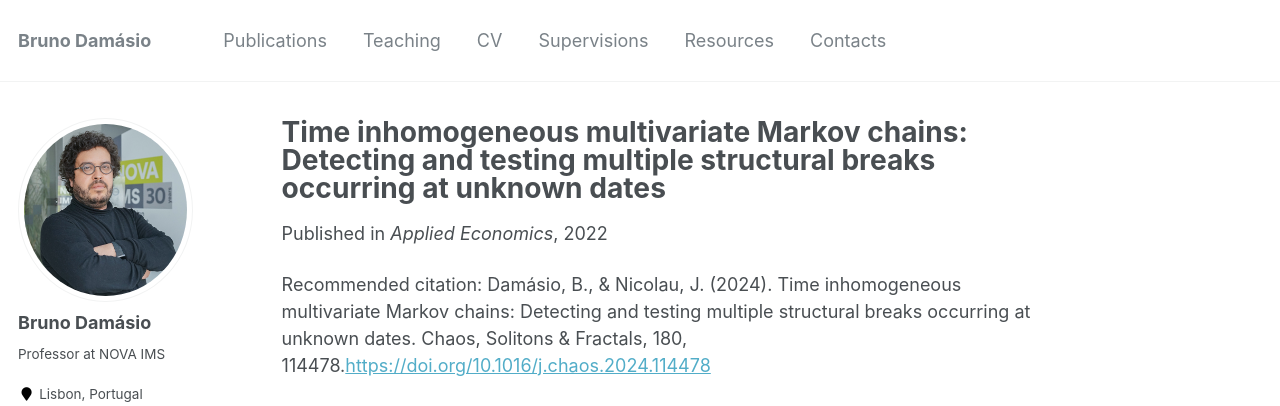
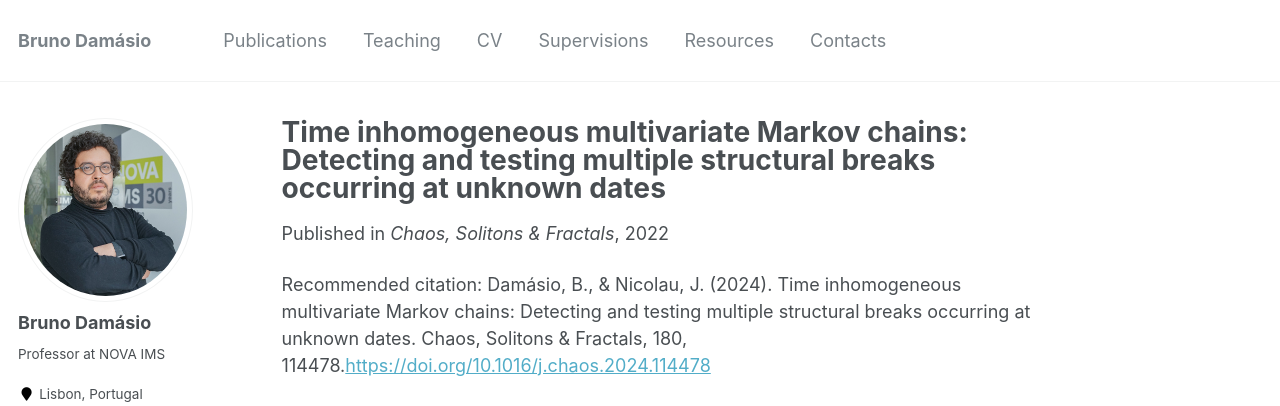
Before and after one commit to damasiob/damasiob.github.io, a Jekyll site: the page built from _publications/2024-01-mmc.md, in a window 1280 px wide and 1141 px high. Shown: the top 406 px of the window. Built offline with Jekyll 4.4.1, drawn with Linux system fonts in a browser that asks for light colours; some web fonts are replaced.

Commit message:
Update 2024-01-mmc.md

```diff
--- a/_publications/2024-01-mmc.md
+++ b/_publications/2024-01-mmc.md
@@ -3,7 +3,7 @@ title: "Time inhomogeneous multivariate Markov chains: Detecting and testing mul
 collection: publications
 permalink: /publication/2024-01-mmc
 date: 2022-09-11
-venue: 'Applied Economics'
+venue: 'Chaos, Solitons & Fractals'
 ---
 
 Recommended citation: Damásio, B., & Nicolau, J. (2024). Time inhomogeneous multivariate Markov chains: Detecting and testing multiple structural breaks occurring at unknown dates. Chaos, Solitons & Fractals, 180, 114478.[https://doi.org/10.1016/j.chaos.2024.114478](https://doi.org/10.1016/j.chaos.2024.114478)
```
